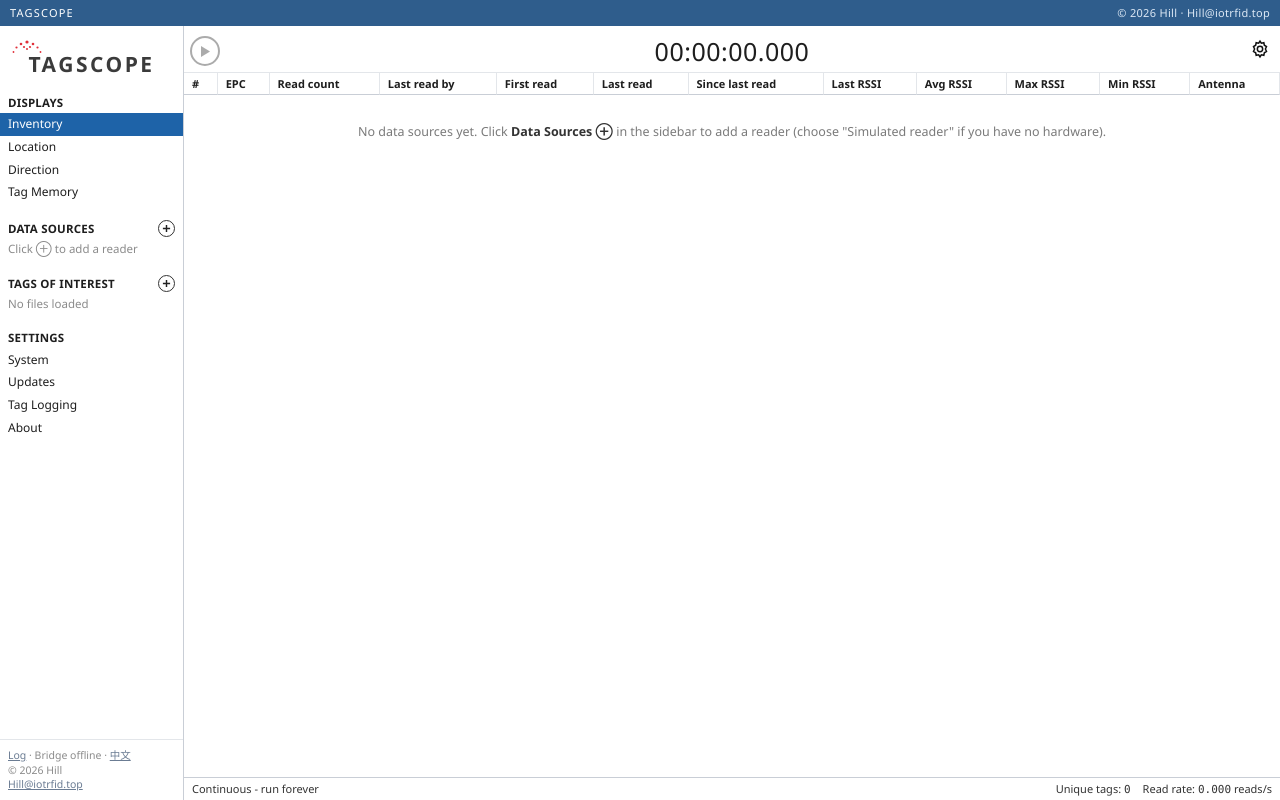
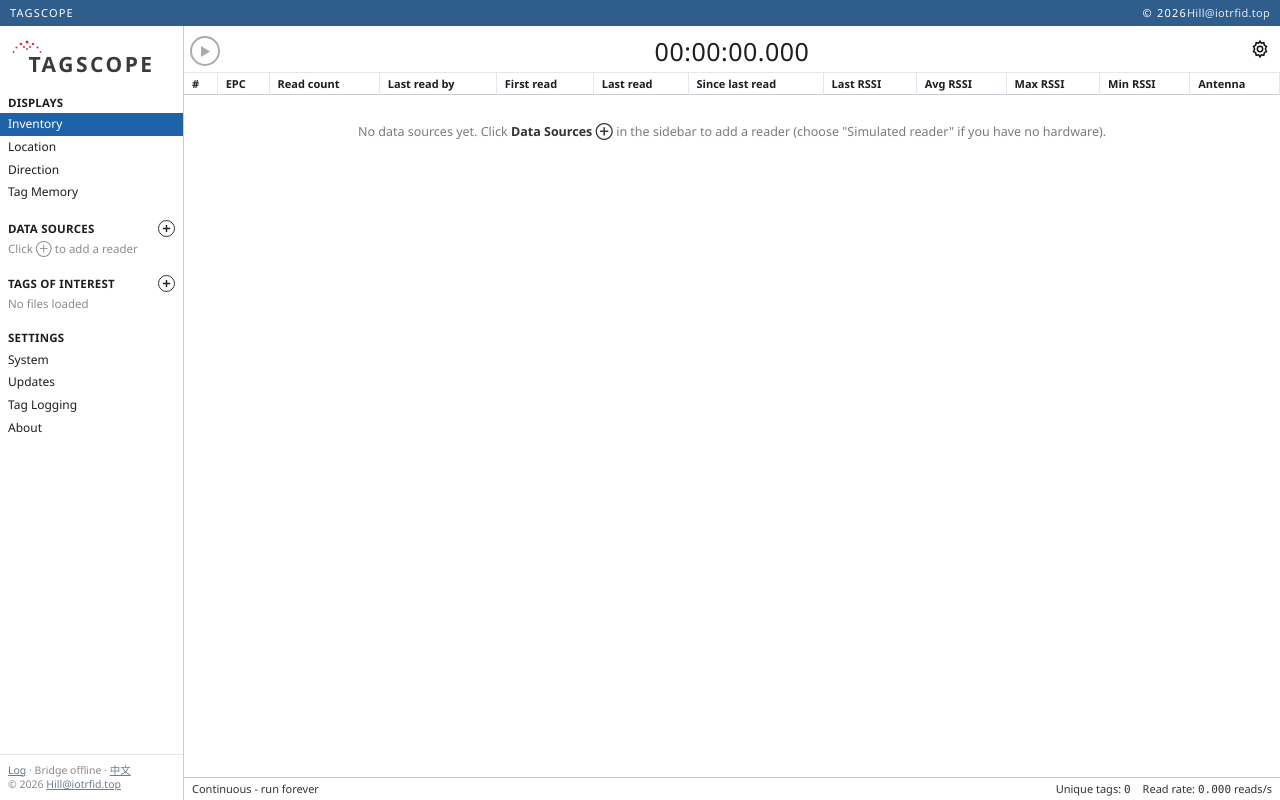
Before and after one commit to duguwuji/tagscope, a website: page public/index.html in a window 1280 px wide. Drawn offline with Linux system fonts and the light colour scheme; no server answers.

Commit message:
Fix copyright display and preserve preview URLs (#2)
* fix: simplify visible copyright text

* fix: keep preview URLs enabled on production deploy

```diff
--- a/public/index.html
+++ b/public/index.html
@@ -185,7 +185,7 @@
 </style>
 </head>
 <body>
-<div class="titlebar"><span>TagScope</span><span class="sp"></span><a href="mailto:Hill@iotrfid.top">© 2026 Hill · Hill@iotrfid.top</a></div>
+<div class="titlebar"><span>TagScope</span><span class="sp"></span>© 2026 <a href="mailto:Hill@iotrfid.top">Hill@iotrfid.top</a></div>
 <div class="app">
 <aside aria-label="导航">
   <div class="logo" aria-label="TagScope"><svg class="dots" width="34" height="14" viewBox="0 0 34 14" aria-hidden="true"><g fill="#E0303A"><circle cx="17" cy="2" r="1.6"/><circle cx="11" cy="4" r="1.3"/><circle cx="23" cy="4" r="1.3"/><circle cx="6.5" cy="7.5" r="1.1"/><circle cx="27.5" cy="7.5" r="1.1"/><circle cx="14" cy="7" r="1.1"/><circle cx="20" cy="7" r="1.1"/><circle cx="3.5" cy="12" r=".9"/><circle cx="30.5" cy="12" r=".9"/><circle cx="17" cy="9" r="1"/></g></svg><b>TAGSCOPE</b></div>
@@ -212,7 +212,7 @@
     <button class="ni" data-nav="logging">标签日志</button>
     <button class="ni" data-nav="about">关于</button>
   </div>
-  <div class="side-foot"><button id="logBtn">日志</button> · <span id="bridgeTxt"></span> · <button id="langBtn" data-noi18n>English</button><br>© 2026 Hill<br><a href="mailto:Hill@iotrfid.top">Hill@iotrfid.top</a></div>
+  <div class="side-foot"><button id="logBtn">日志</button> · <span id="bridgeTxt"></span> · <button id="langBtn" data-noi18n>English</button><br>© 2026 <a href="mailto:Hill@iotrfid.top">Hill@iotrfid.top</a></div>
 </aside>
 <main>
   <div class="offline" id="offline" hidden></div>
@@ -453,7 +453,7 @@
     <p>版本 <span id="ab-ver"></span> · 桥接服务 <span id="ab-br">—</span></p>
     <p>面向 RFID 工程师的 UHF RFID 读写器测试工具：盘点、余量测试、标签存储读写、Gen2 过滤、GPI/GPO，支持 Impinj LLRP、R700 IoT 接口和模拟器。</p>
     <p><a class="btn pri" id="guide1" data-noi18n href="https://github.com/duguwuji/tagscope/blob/main/docs/user-guide-zh.md" target="_blank" rel="noopener">打开用户指南</a> <a class="btn" id="guide2" data-noi18n href="https://github.com/duguwuji/tagscope/blob/main/docs/user-guide-en.md" target="_blank" rel="noopener">User Guide (English)</a></p>
-    <p style="font-size:11.5px;color:#888">© 2026 Hill · <a href="mailto:Hill@iotrfid.top">Hill@iotrfid.top</a><br>Impinj、ItemTest、Octane、FastID、TagFocus 是 Impinj, Inc. 的商标；TagScope 为独立项目，与 Impinj 无关联。</p>
+    <p style="font-size:11.5px;color:#888">© 2026 <a href="mailto:Hill@iotrfid.top">Hill@iotrfid.top</a><br>Impinj、ItemTest、Octane、FastID、TagFocus 是 Impinj, Inc. 的商标；TagScope 为独立项目，与 Impinj 无关联。</p>
   </div></div></section>
 
   <div class="drawer" id="drawer" hidden><header><b>日志</b><label><input type="checkbox" id="lgDebug"> 调试</label><span class="sp"></span><button id="lgClear">清空</button><button id="lgClose">关闭</button></header><div id="log" role="log"></div></div>
--- a/wrangler.toml
+++ b/wrangler.toml
@@ -4,6 +4,7 @@
 compatibility_date = "2025-10-01"
 find_additional_modules = true
 workers_dev = false
+preview_urls = true
 routes = [{ pattern = "tagscope.iotrfid.top", custom_domain = true }]
 
 [[rules]]
```
